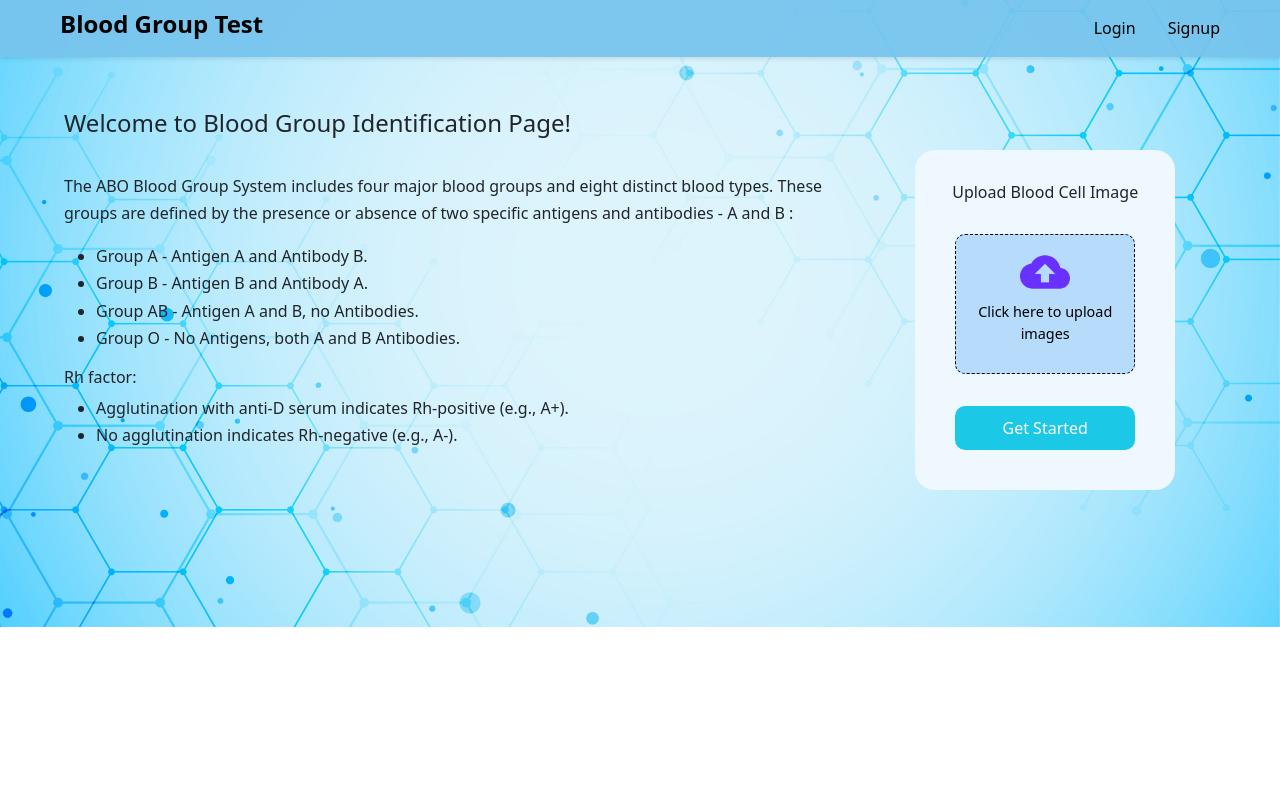
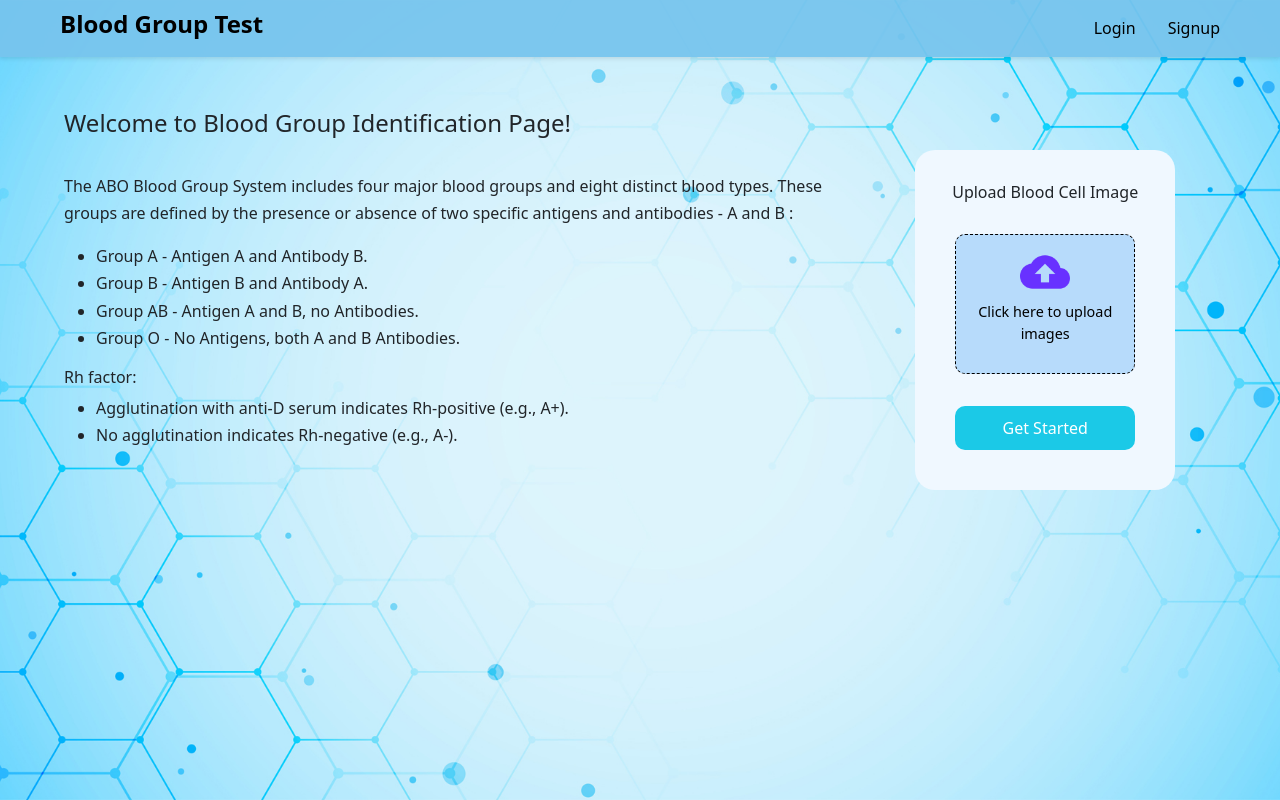
Before and after one commit to vamsikrishnabandarupalli/Bloodgroup, a Django app: page / in a window 1280 px wide. Run offline with Django 5.2, Linux system fonts and the light colour scheme; some libraries are stand-ins or nearby versions.

Commit message:
final commit

```diff
--- a/authen/templates/bloodgroup.html
+++ b/authen/templates/bloodgroup.html
@@ -173,7 +173,7 @@
             border-radius: 10px;
             box-shadow: 0 4px 8px rgba(0, 0, 0, 0.3);
         }
-        @media screen and (max-width: 760px) {
+        @media screen and (max-width: 1050px) {
             #blood-idetification{
                 display: grid;
             }
--- a/authen/templates/home.html
+++ b/authen/templates/home.html
@@ -14,6 +14,7 @@
             background-repeat: no-repeat;
             background-size: cover;
             background-position: center;
+            min-height: 100vh;
         }
 
         header {
```
